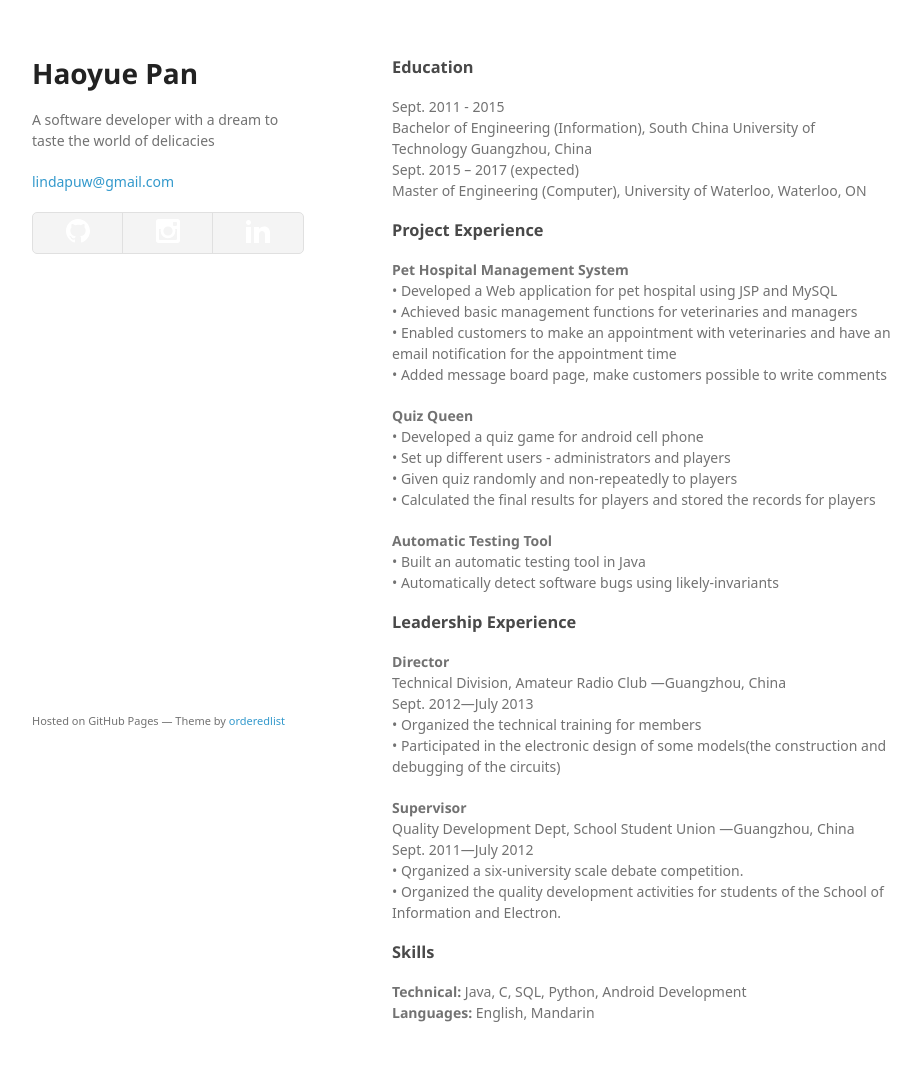
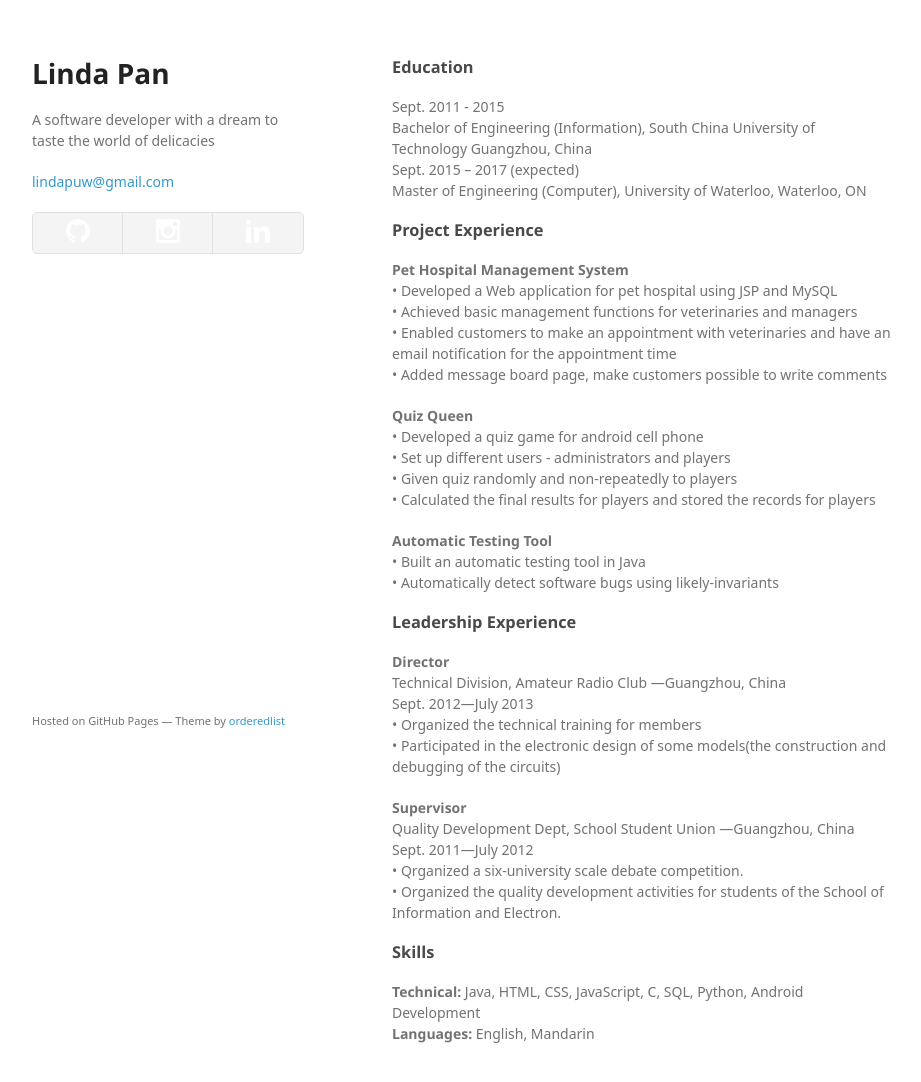
Before and after one commit to hypan/hypan.github.io, a plain HTML site: page index.html in a window 1280 px wide. Shown: the whole page, without its empty margins (178-1099 px from the left). Drawn offline with Linux system fonts and the light colour scheme; a web font is replaced by a local one.

Commit message:
Update index.html

```diff
--- a/index.html
+++ b/index.html
@@ -15,7 +15,7 @@
   <body>
     <div class="wrapper">
       <header>
-        <h1>Haoyue Pan</h1>
+        <h1>Linda Pan</h1>
         <p>A software developer with a dream to taste the world of delicacies</p>
         <p><a href="&#109;&#97;&#105;&#108;&#116;&#111;&#58;%6c%69%6e%64%61%70%75%77@%67%6d%61%69%6c.%63%6f%6d">lindapuw@gmail.com</a></p>
 
@@ -79,7 +79,7 @@ Sept. 2011—July 2012<br>
 <h3>
 <a id="support-or-contact" class="anchor" href="#support-or-contact" aria-hidden="true"><span aria-hidden="true" class="octicon octicon-link"></span></a>Skills</h3>
 
-<p><b>Technical:</b> Java, C, SQL, Python, Android Development<br>
+<p><b>Technical:</b> Java, HTML, CSS, JavaScript, C, SQL, Python, Android Development<br>
 <b>Languages:</b> English, Mandarin</p>
 
       </section>
```
